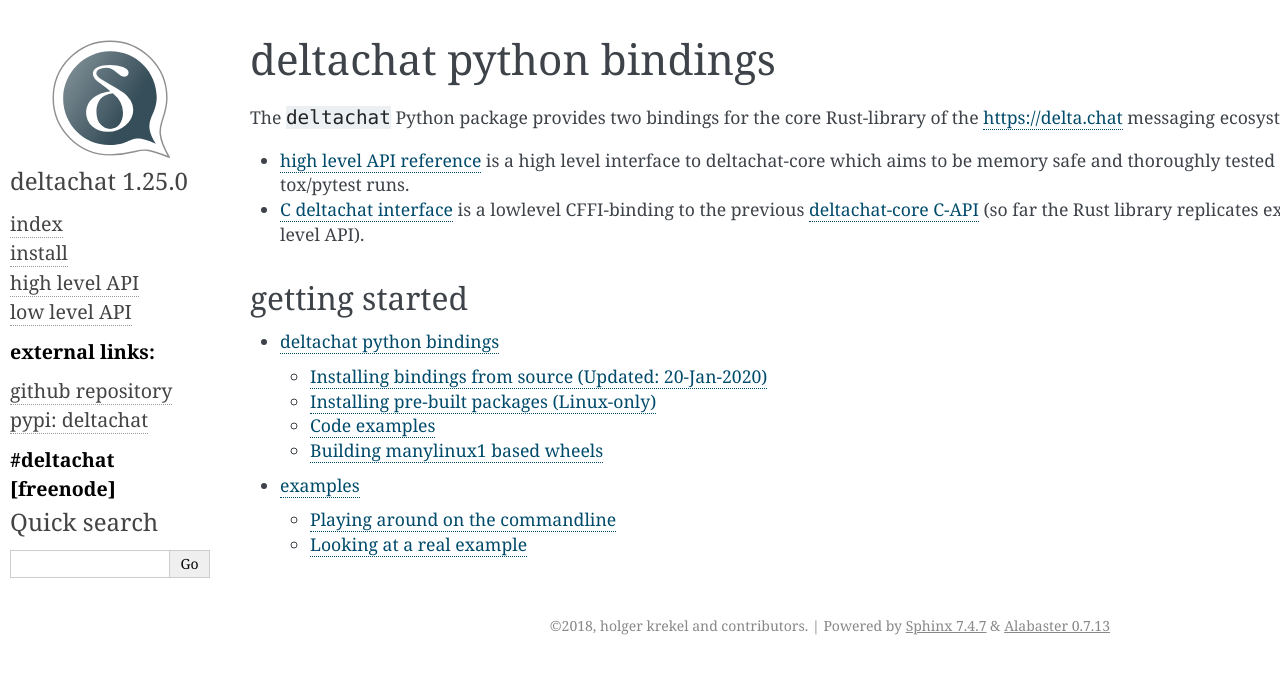
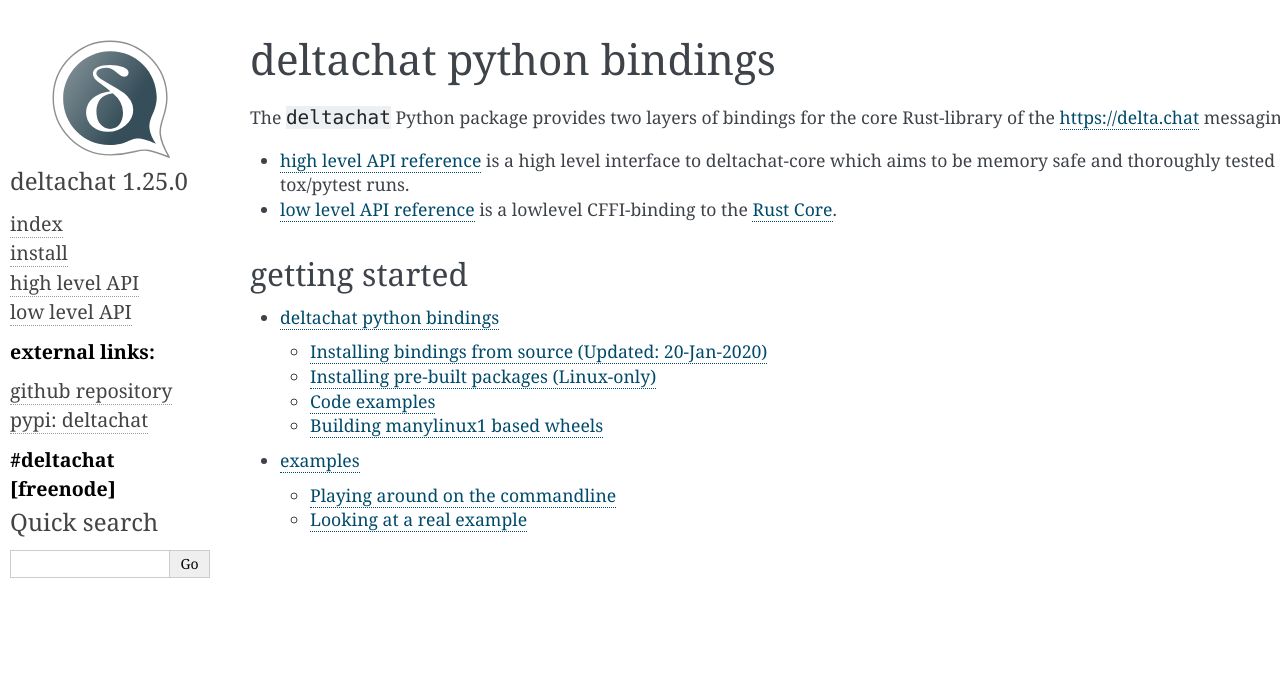
Before and after one commit to deltachat/deltachat-core-rust, a Sphinx documentation site: the page built from python/doc/index.rst, in a window 1280 px wide. Shown: the top 674 px of the page. Built offline with Sphinx 7.4.7, drawn with Linux system fonts in a browser that asks for light colours; the version number is read from the project's files by our own code.

Commit message:
strike footer and refine index page

```diff
--- a/python/doc/_static/custom.css
+++ b/python/doc/_static/custom.css
@@ -15,3 +15,7 @@ div.globaltoc {
 img.logo {
     height: 120px;
 }
+
+div.footer {
+    display: none;
+}
--- a/python/doc/conf.py
+++ b/python/doc/conf.py
@@ -55,7 +55,7 @@ master_doc = 'index'
 
 # General information about the project.
 project = u'deltachat'
-copyright = u'2018, holger krekel and contributors'
+copyright = u'2020, holger krekel and contributors'
 
 
 # The language for content autogenerated by Sphinx. Refer to documentation
--- a/python/doc/index.rst
+++ b/python/doc/index.rst
@@ -1,15 +1,14 @@
 deltachat python bindings
 =========================
 
-The ``deltachat`` Python package provides two bindings for the core Rust-library
-of the https://delta.chat messaging ecosystem:
+The ``deltachat`` Python package provides two layers of bindings for the
+core Rust-library of the https://delta.chat messaging ecosystem:
 
 - :doc:`api` is a high level interface to deltachat-core which aims
   to be memory safe and thoroughly tested through continous tox/pytest runs.
 
-- :doc:`capi` is a lowlevel CFFI-binding to the previous
-  `deltachat-core C-API <https://c.delta.chat>`_ (so far the Rust library
-  replicates exactly the same C-level API).
+- :doc:`lapi` is a lowlevel CFFI-binding to the `Rust Core
+  <https://github.com/deltachat/deltachat-core-rust>`_.
 
 
 
```
Also changed, not shown: other parts of python/doc/index.rst (+0 -1 lines).
